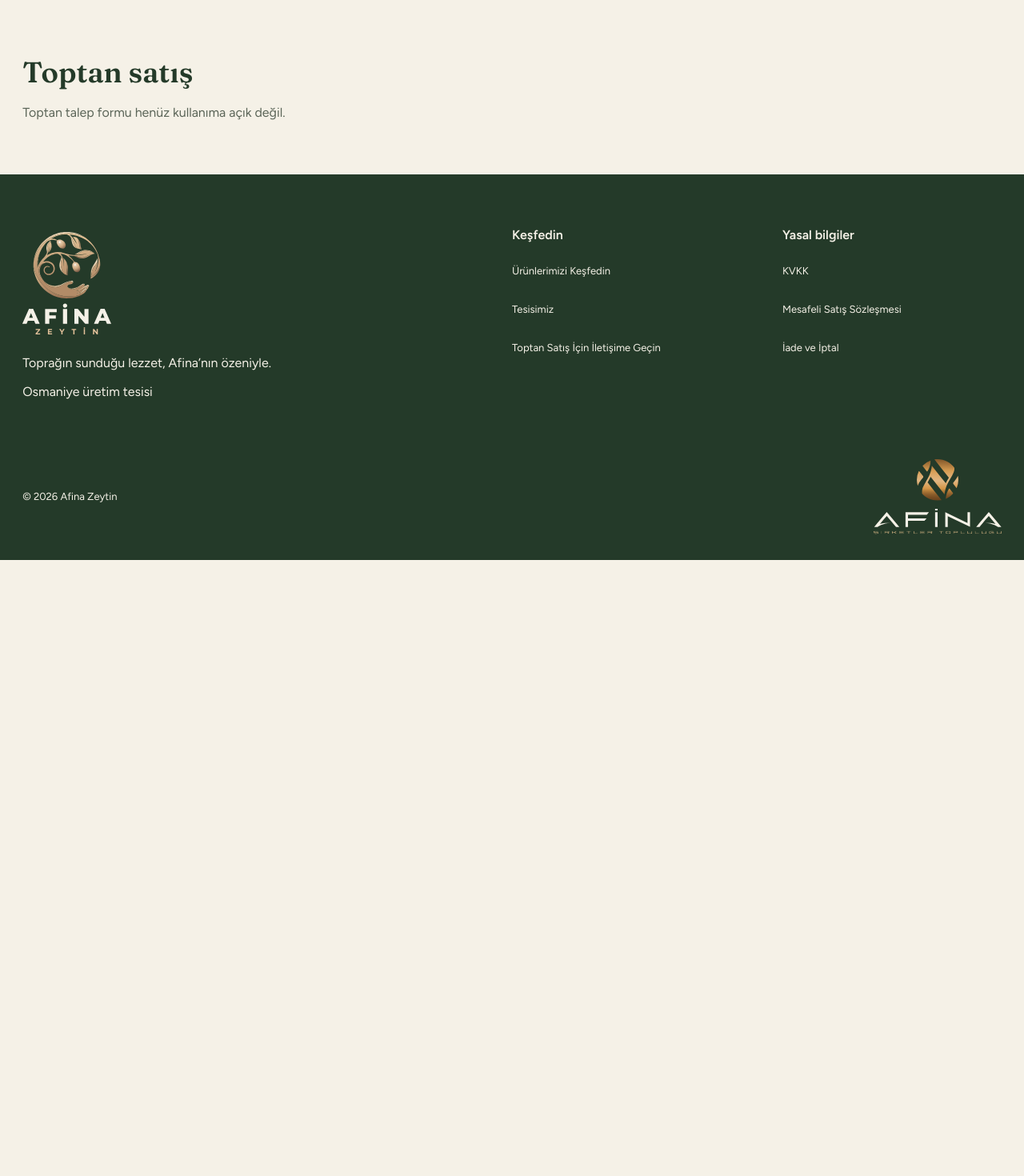
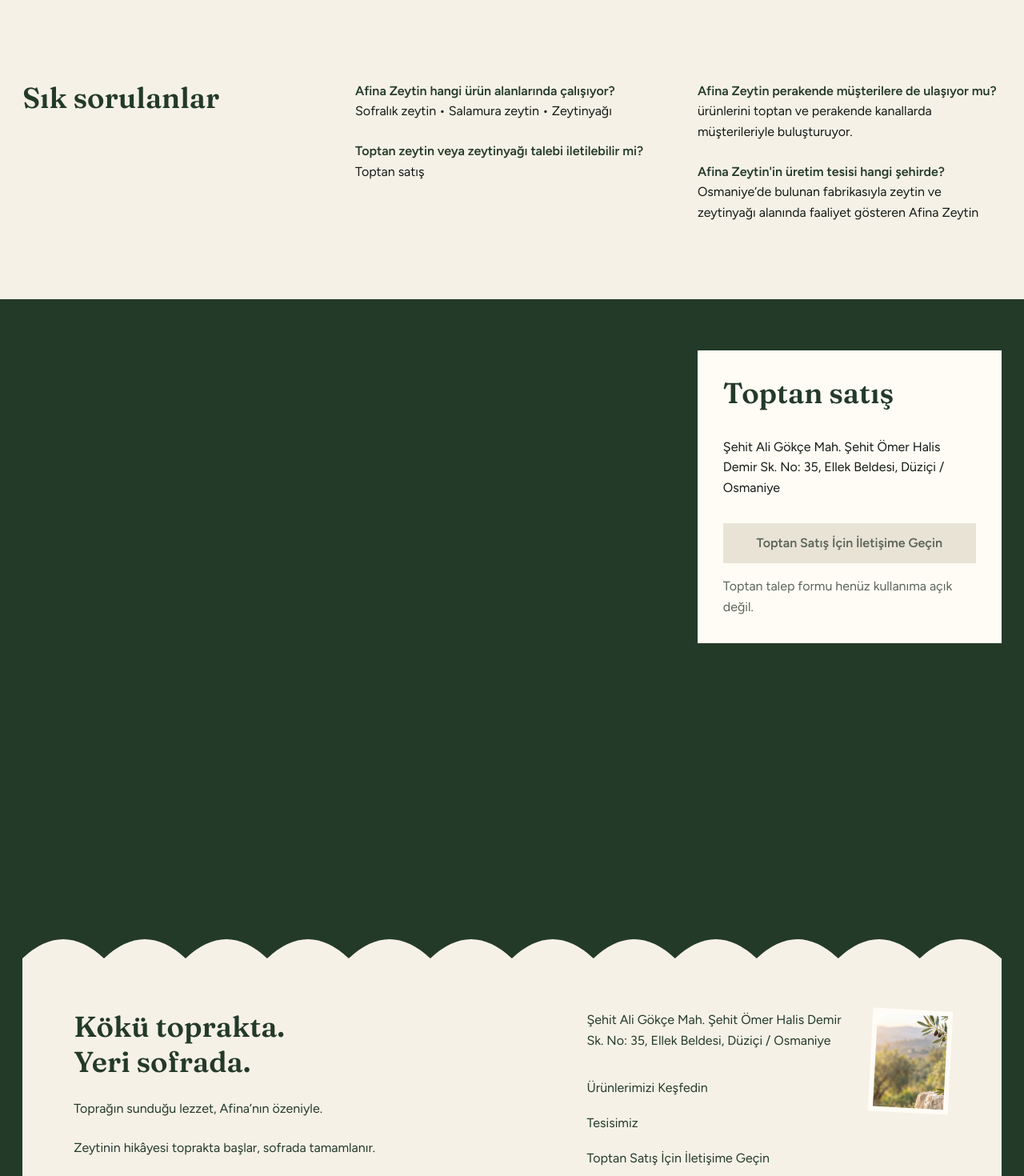
Before and after one commit to okyanuskalbi/5f-zeytin, a Next.js app: page / in a window 1280 px wide. Shown: the part 3500-4970 px from the top of the page at 80% size. Before the commit the page ends 4200 px from the top, so only its background shows below. Built offline with nearby package versions, Linux system fonts and the light colour scheme.

Commit message:
task 095: SSS iletisim ve etiket footer GREEN
3/3 SSR tests pass. Wholesale form 081 and schema producer 074/087 are absent; CTA remains disabled and no duplicate schema is introduced.

```diff
--- a/app/page.tsx
+++ b/app/page.tsx
@@ -2,6 +2,8 @@
 import { Hero } from "@/components/landing/Hero";
 import { Facility } from "@/components/landing/Facility";
 import { Moments } from "@/components/landing/Moments";
+import { Faq } from "@/components/landing/Faq";
+import { WholesaleContact } from "@/components/landing/WholesaleContact";
 import { SceneFlow } from "@/components/landing/SceneFlow";
 import { ProductShowcase } from "@/components/landing/ProductShowcase";
 import { getProducts } from "@/lib/catalog/static-products";
@@ -22,20 +24,9 @@
             <Facility />
           </div>
           <Moments />
-          <section
-            id="toptan-iletisim"
-            data-scene="wholesale"
-            aria-labelledby="toptan-title"
-            tabIndex={-1}
-            className="scroll-mt-36 py-12 focus-visible:outline-2 focus-visible:outline-offset-4 focus-visible:outline-ring sm:py-16"
-          >
-            {/* The wholesale form belongs to Task 081. */}
-            <div data-scene-reveal="" className="motion-reduce:transform-none">
-              <h2 id="toptan-title">Toptan satış</h2>
-              <p className="mt-4 max-w-xl text-muted-foreground">Toptan talep formu henüz kullanıma açık değil.</p>
-            </div>
-          </section>
+          <Faq />
         </div>
+        <WholesaleContact />
       </SceneFlow>
     </main>
   );
--- /dev/null
+++ b/components/landing/Faq.module.css
@@ -0,0 +1,19 @@
+.section {
+  display: grid; gap: var(--page-gutter); grid-template-columns: repeat(12, minmax(0, 1fr));
+  padding-block: 96px; scroll-margin-top: calc(var(--header-height) + 24px);
+}
+.section h2 { grid-column: 1 / 4; }
+.answers { grid-column: 5 / 13; columns: 2; column-gap: 48px; color: var(--body-ink); }
+.answer { break-inside: avoid; margin-bottom: 24px; line-height: 1.6; }
+.answer:last-child { margin-bottom: 0; }
+.answer h3 { display: inline; font-family: var(--font-body, var(--font-body-fallback)); font-size: var(--step-body); line-height: inherit; color: var(--brand-olive); }
+.answer p { display: inline; font-size: var(--step-body); }
+
+@media (max-width: 1023px) {
+  .section h2 { grid-column: 1 / 5; }
+  .answers { columns: 1; grid-column: 6 / 13; }
+}
+@media (max-width: 599px) {
+  .section { display: block; padding-block: 64px; }
+  .section h2 { margin-bottom: 32px; }
+}
--- /dev/null
+++ b/components/landing/Faq.tsx
@@ -0,0 +1,26 @@
+import type { JSX } from "react";
+import styles from "./Faq.module.css";
+
+// 087: initial common selection Z01/Z05/Z06/Z07, official section 04.
+// 074/087 owns JSON-LD; no parallel schema producer here.
+export const verifiedFaqs = [
+  { id: "Z01", question: "Afina Zeytin hangi ürün alanlarında çalışıyor?", answer: "Sofralık zeytin • Salamura zeytin • Zeytinyağı" },
+  { id: "Z05", question: "Toptan zeytin veya zeytinyağı talebi iletilebilir mi?", answer: "Toptan satış" },
+  { id: "Z06", question: "Afina Zeytin perakende müşterilere de ulaşıyor mu?", answer: "ürünlerini toptan ve perakende kanallarda müşterileriyle buluşturuyor." },
+  { id: "Z07", question: "Afina Zeytin'in üretim tesisi hangi şehirde?", answer: "Osmaniye’de bulunan fabrikasıyla zeytin ve zeytinyağı alanında faaliyet gösteren Afina Zeytin" },
+] as const;
+
+export function Faq(): JSX.Element {
+  return (
+    <section id="sik-sorulanlar" aria-labelledby="sss-title" className={styles.section}>
+      <h2 id="sss-title">Sık sorulanlar</h2>
+      <div className={styles.answers}>
+        {verifiedFaqs.map(item => (
+          <div key={item.id} data-faq={item.id} className={styles.answer}>
+            <h3>{item.question}</h3>{" "}<p data-faq-answer="">{item.answer}</p>
+          </div>
+        ))}
+      </div>
+    </section>
+  );
+}
--- /dev/null
+++ b/components/landing/WholesaleContact.module.css
@@ -0,0 +1,15 @@
+.section {
+  display: flex; align-items: flex-start; justify-content: flex-end;
+  min-height: 100svh; padding: 64px var(--page-margin) 96px;
+  background: var(--brand-olive); scroll-margin-top: calc(var(--header-height) + 24px);
+}
+.section:focus-visible { outline-offset: -8px; outline-color: var(--brand-ivory); }
+.card { width: 380px; max-width: 100%; padding: 32px; background: var(--card); color: var(--brand-olive); }
+.card address { margin-top: 32px; font-style: normal; color: var(--body-ink); }
+.cta { width: 100%; margin-top: 32px; }
+.card p { margin-top: 16px; font-size: var(--step-body); color: var(--muted-foreground); }
+
+@media (max-width: 767px) {
+  .section { min-height: 70svh; align-items: center; justify-content: center; padding-block: 64px 96px; }
+  .card { padding: 24px; }
+}
--- /dev/null
+++ b/components/landing/WholesaleContact.tsx
@@ -0,0 +1,18 @@
+import type { JSX } from "react";
+import { Button } from "@/components/ui/button";
+import styles from "./WholesaleContact.module.css";
+
+export function WholesaleContact(): JSX.Element {
+  return (
+    <section id="toptan-iletisim" data-scene="wholesale" aria-labelledby="toptan-title" tabIndex={-1} className={styles.section}>
+      {/* 093 candidates remain unapproved: use the prescribed olive field.
+          081 form / 082 delivery are not implemented; do not simulate submission. */}
+      <div className={styles.card}>
+        <h2 id="toptan-title" data-scene-reveal="">Toptan satış</h2>
+        <address>Şehit Ali Gökçe Mah. Şehit Ömer Halis Demir Sk. No: 35, Ellek Beldesi, Düziçi / Osmaniye</address>
+        <Button disabled aria-describedby="toptan-availability" className={styles.cta}>Toptan Satış İçin İletişime Geçin</Button>
+        <p id="toptan-availability">Toptan talep formu henüz kullanıma açık değil.</p>
+      </div>
+    </section>
+  );
+}
--- /dev/null
+++ b/components/site/Footer.module.css
@@ -0,0 +1,44 @@
+.footer { padding: 0 var(--page-margin); background: var(--brand-olive); color: var(--brand-olive); }
+.scallops { display: block; width: 100%; height: 24px; fill: var(--brand-ivory); }
+.paper { padding: 64px 64px 32px; background: var(--brand-ivory); }
+.columns { display: grid; grid-template-columns: 1.2fr 1fr; gap: 96px; }
+.message { max-width: 38ch; }
+.signature { font-family: var(--font-display, var(--font-display-fallback)); font-size: var(--step-head); font-weight: 600; font-variation-settings: "SOFT" 50; line-height: 1.2; }
+.message p + p { margin-top: 24px; }
+.destination { position: relative; min-width: 0; padding-right: 128px; }
+.destination address { font-style: normal; margin-bottom: 24px; }
+.stamp { position: absolute; top: 0; right: 0; width: 100px; padding: 6px; background: var(--card); transform: rotate(3deg); }
+.stamp img { display: block; width: 88px; height: auto; aspect-ratio: 3 / 4; object-fit: cover; object-position: 32% center; }
+.link { display: inline-flex; align-items: center; min-height: 44px; padding-block: 8px; max-width: 100%; text-decoration: underline; text-decoration-color: transparent; }
+.link:hover { text-decoration-color: currentColor; }
+.link:focus-visible, .community:focus-visible { outline: 2px solid var(--brand-olive); outline-offset: 4px; }
+.link:active { color: var(--body-ink); text-decoration-color: currentColor; }
+.imprint { margin-top: 64px; font-size: var(--step-small); }
+.imprint > p { max-width: 100%; }
+.bottom { display: flex; align-items: flex-end; justify-content: space-between; gap: 32px; margin-top: 16px; }
+.bottom ul { display: flex; flex-wrap: wrap; gap: 8px 24px; }
+.community { display: inline-flex; align-items: center; justify-content: center; min-height: 44px; flex: 0 0 128px; }
+.community img { width: 128px; height: auto; }
+.community:hover { background: var(--secondary-hover); }
+.community:active { background: var(--muted); }
+
+@media (max-width: 1023px) {
+  .paper { padding: 48px 32px 32px; }
+  .columns { gap: 48px; grid-template-columns: 1fr 1.2fr; }
+  .destination { padding-right: 0; }
+  .destination address { padding-top: 144px; }
+}
+@media (max-width: 599px) {
+  .footer { padding-inline: 0; }
+  .paper { padding: 32px var(--page-margin); }
+  .columns { grid-template-columns: 1fr; gap: 48px; }
+  .message { max-width: 32ch; }
+  .destination { padding-right: 96px; }
+  .destination address { padding-top: 0; }
+  .stamp { width: 76px; }
+  .stamp img { width: 64px; }
+  .imprint { margin-top: 48px; }
+  .bottom { flex-direction: column; align-items: flex-start; gap: 24px; }
+  .community { flex-basis: auto; }
+}
+@media (prefers-reduced-motion: reduce) { .stamp { transform: none; } }
--- a/components/site/Footer.tsx
+++ b/components/site/Footer.tsx
@@ -1,73 +1,52 @@
 import type { JSX } from "react";
 import Link from "next/link";
 import Image from "next/image";
+import styles from "./Footer.module.css";
 
-// Adapted from 21st Footer Two (meschacirung), with official AFİNA copy only.
-const groups = [
-  {
-    title: "Keşfedin",
-    links: [
+// Two-column brand/navigation structure adapted from 21st Footer17 (ln-dev7,
+// demo 26908). AFİNA's label back replaces the default copy, border and styling.
+const links = [
   { label: "Ürünlerimizi Keşfedin", href: "/#urunler" },
   { label: "Tesisimiz", href: "/#tesisimiz" },
   { label: "Toptan Satış İçin İletişime Geçin", href: "/#toptan-iletisim" },
-    ],
-  },
-  {
-    title: "Yasal bilgiler",
-    links: [
+];
+const legalLinks = [
   { label: "KVKK", href: "/kvkk" },
   { label: "Mesafeli Satış Sözleşmesi", href: "/mesafeli-satis" },
   { label: "İade ve İptal", href: "/iade" },
-    ],
-  },
 ];
-
-const footerLink = "inline-flex min-h-11 max-w-full items-center rounded-none py-2 text-sm underline-offset-4 hover:text-primary-foreground hover:underline focus-visible:outline-2 focus-visible:outline-offset-4 focus-visible:outline-primary-foreground";
 
 export function Footer(): JSX.Element {
   return (
-    <footer className="bg-primary text-primary-foreground">
-      <div className="page-wrap pt-12 pb-6 sm:pt-16">
-        <div className="grid gap-10 md:grid-cols-2 lg:grid-cols-[2fr_1fr_1fr] lg:gap-16">
-          <div className="min-w-0 md:col-span-2 lg:col-span-1">
-            <Link href="/" className={footerLink} aria-label="Afina Zeytin ana sayfa">
-              <Image
-                src="/brand/afina-zeytin-dark.svg"
-                alt="Afina Zeytin"
-                width={145}
-                height={167}
-                unoptimized
-                className="h-32 w-auto"
-              />
-            </Link>
-            <p className="mt-4 max-w-sm text-base">Toprağın sunduğu lezzet, Afina’nın özeniyle.</p>
-            <p className="mt-3 text-base text-primary-foreground">Osmaniye üretim tesisi</p>
+    <footer className={styles.footer}>
+      <svg className={styles.scallops} viewBox="0 0 1200 32" preserveAspectRatio="none" aria-hidden="true" focusable="false">
+        {Array.from({ length: 12 }, (_, index) => <path key={index} data-footer-scallop="" d={`M ${index * 100} 32 Q ${index * 100 + 50} -32 ${index * 100 + 100} 32 Z`} />)}
+      </svg>
+      <div className={styles.paper}>
+        <div className={styles.columns}>
+          <div className={styles.message}>
+            <p className={styles.signature}>Kökü toprakta.<br /> Yeri sofrada.</p>
+            <p>Toprağın sunduğu lezzet, Afina’nın özeniyle.</p>
+            <p>Zeytinin hikâyesi toprakta başlar, sofrada tamamlanır.</p>
           </div>
-          {groups.map((group) => (
-            <nav key={group.title} aria-label={group.title} className="min-w-0">
-              <h2 className="mb-3 font-sans text-base font-semibold">{group.title}</h2>
-              <ul className="grid gap-1">
-                {group.links.map((link) => (
-                  <li key={link.href}>
-                    <Link href={link.href} className={footerLink}>{link.label}</Link>
-                  </li>
-                ))}
-              </ul>
+          <div className={styles.destination}>
+            <div data-footer-stamp="" className={styles.stamp}>
+              <Image src="/images/hero/zeytinlik-1200.webp" alt="" width={88} height={117} unoptimized />
+            </div>
+            <address>Şehit Ali Gökçe Mah. Şehit Ömer Halis Demir Sk. No: 35, Ellek Beldesi, Düziçi / Osmaniye</address>
+            <nav aria-label="Keşfedin">
+              <ul>{links.map(link => <li key={link.href}><Link className={styles.link} href={link.href}>{link.label}</Link></li>)}</ul>
             </nav>
-          ))}
           </div>
-        <div className="mt-10 flex flex-col gap-4 pt-6 sm:flex-row sm:items-center sm:justify-between">
-          <p className="text-sm">© {new Date().getFullYear()} Afina Zeytin</p>
-          <a href="https://afina.com.tr" className={footerLink} aria-label="AFİNA Şirketler Topluluğu">
-            <Image
-              src="/brand/afina-topluluk-dark.svg"
-              alt="AFİNA Şirketler Topluluğu"
-              width={381}
-              height={225}
-              unoptimized
-              className="h-auto w-40"
-            />
+        </div>
+        <div className={styles.imprint}>
+          <p>AFİNA ZEYTİNCİLİK TARIM ÜRÜNLERİ SAN. VE TİC. LTD. ŞTİ. · Düziçi VD · VKN 0091520061</p>
+          <div className={styles.bottom}>
+            <nav aria-label="Yasal bilgiler"><ul>{legalLinks.map(link => <li key={link.href}><Link className={styles.link} href={link.href}>{link.label}</Link></li>)}</ul></nav>
+            <a href="https://afina.com.tr" className={styles.community} aria-label="AFİNA Şirketler Topluluğu">
+              <Image src="/brand/afina-topluluk.svg" alt="AFİNA Şirketler Topluluğu" width={381} height={225} unoptimized />
             </a>
+          </div>
         </div>
       </div>
     </footer>
```
Lines whose indentation alone changed are shown as unchanged.
